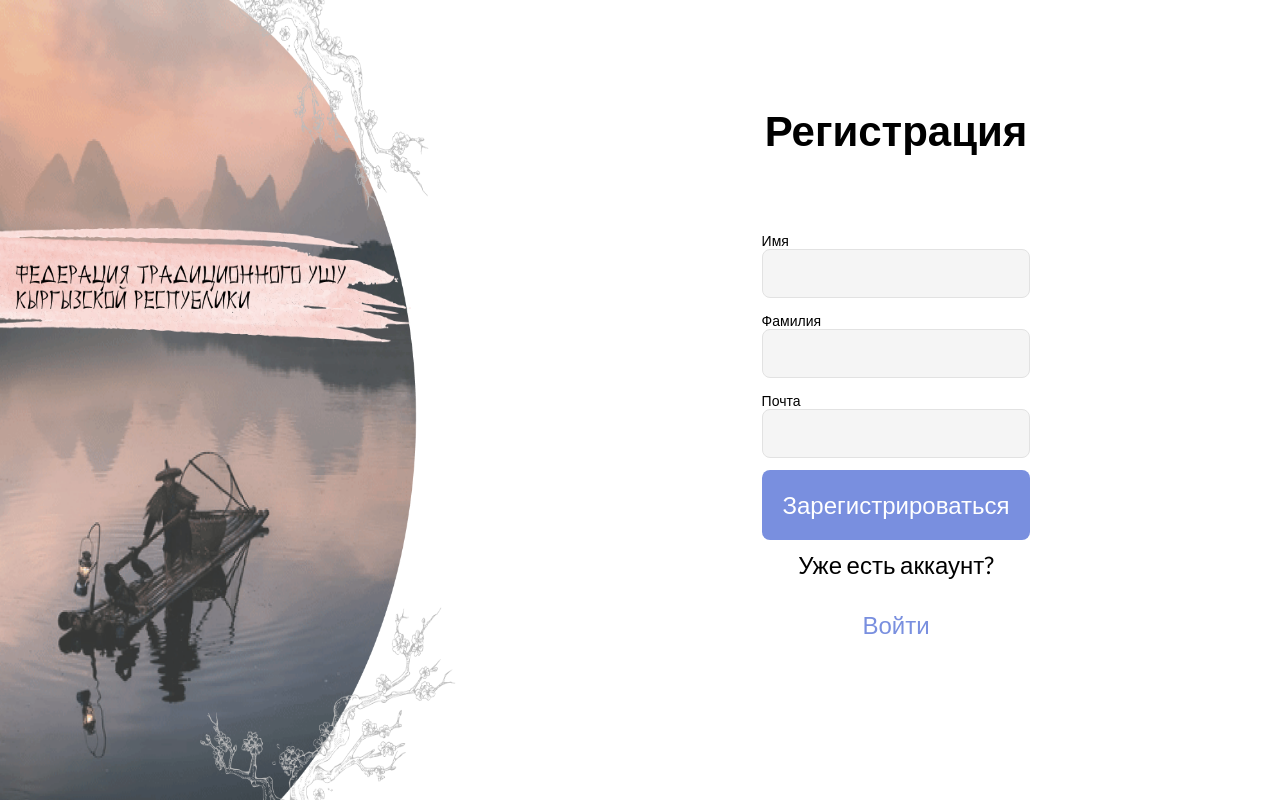
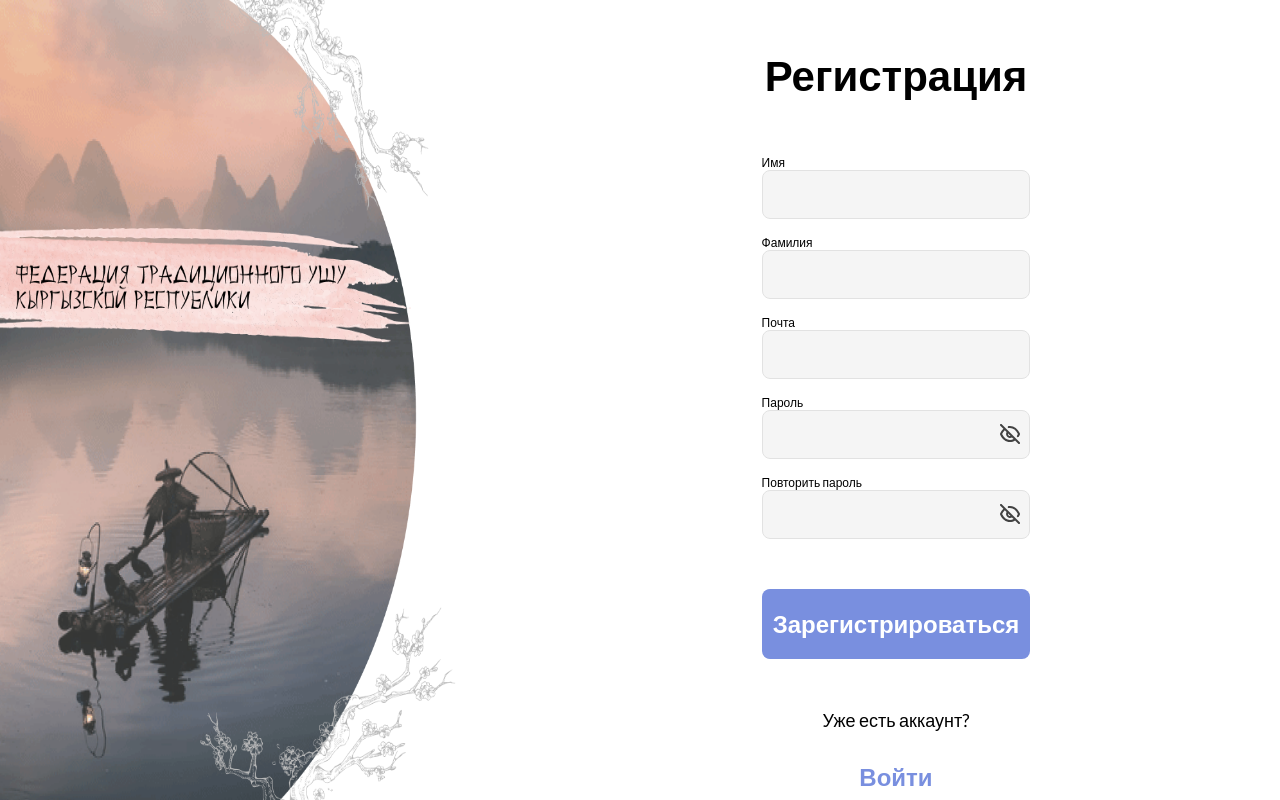
Before and after one commit to Marlen420/wushubook, a React (Create React App) app: page /login/sign-in in a window 1280 px wide. Both pictures are taken after a click on the button "Зарегистрироваться". Built offline with nearby package versions, Linux system fonts and the light colour scheme.

Commit message:
fixed font weight and font size of labels in registration page and login page

```diff
--- a/src/components/Button/style.module.css
+++ b/src/components/Button/style.module.css
@@ -1,6 +1,7 @@
 .primary {
     width: 100%;
     font-size: 24px;
+    font-weight: 700;
     text-align: center;
     background-color: #798FDF;
     color: #fff;
@@ -24,6 +25,7 @@
 .secondary {
     width: 100%;
     font-size: 24px;
+    font-weight: 700;
     text-align: center;
     background: none;
     color: #798FDF;
@@ -38,6 +40,7 @@
     color: #6786F4;
 }
 
+
 /* .secondary:focus {
     border: 4px solid #5B73CE;
     filter: drop-shadow(0px 0px 10px #6563FF);
--- a/src/pages/Login/Authorization/Authorization.jsx
+++ b/src/pages/Login/Authorization/Authorization.jsx
@@ -47,6 +47,7 @@ const Authorization = () => {
                     <Input
                     type="email"
                     name='email'
+                    value={email}
                     onChange={handleEmailChange}
                     required/>
                 </div>
@@ -57,6 +58,7 @@ const Authorization = () => {
                     <Input
                     type={showPassword ? 'text' : 'password'}
                     name='password'
+                    value={password}
                     onChange={handlePasswordChange}
                     required/>
                     <img
--- a/src/pages/Login/Authorization/Authorization.module.css
+++ b/src/pages/Login/Authorization/Authorization.module.css
@@ -44,6 +44,6 @@
     margin: 10px 0;
     width: 100%;
     text-align: center;
-    font-size: 24px;
+    font-size: 18px;
     font-weight: 400;
 }
--- a/src/pages/Login/Login.jsx
+++ b/src/pages/Login/Login.jsx
@@ -15,6 +15,7 @@ const Login = () => {
             <Routes>
                 <Route path="/sign-in" element={<Authorization />} />
                 <Route path="/sign-up" element={<Registration />} />
+                <Route path="/sign-up" element={<Registration />} />
             </Routes>
         </div>
     </div>
--- a/src/pages/Login/Registration/Registration.jsx
+++ b/src/pages/Login/Registration/Registration.jsx
@@ -3,19 +3,37 @@ import styles from './Registration.module.css';
 import Button from '../../../components/Button';
 import Input from '../../../components/Input';
 import { useNavigate } from 'react-router-dom';
+import Eye from '../icons/Eye.svg';
+import EyeSlash from '../icons/EyeSlash.svg';
+
+// Validation
+const validationForm = (data) => {
+    return true;
+}
 
 //Регистрация
 
 function Registration() {
     const navigate = useNavigate();
 
+    const [showPassword, setShowPassword] = useState(false);
+    const [showConfirmPassword, setShowConfirmPassword] = useState(false);
+
     const [name, setName] = useState('');
     const [lastname, setLastname] = useState('');
     const [email, setEmail] = useState('');
+    const [password, setPassword] = useState('');
+    const [confirmPassword, setConfirmPassword] = useState('');
 
     const handleChangeName = (e) => setName(e.target.value);
     const handleChangeLastname = (e) => setLastname(e.target.value);
     const handleEmailChange = (e) => setEmail(e.target.value);
+    const handlePasswordChange = (e) => setPassword(e.target.value);
+    const handleConfirmPasswordChange = (e) => setConfirmPassword(e.target.value);
+
+    const handleShowPassword = () => setShowPassword(!showPassword);
+    const handleShowConfirmPassword = () => setShowPassword(!showConfirmPassword);
+
 
     const handleSigninButton = () => navigate('/login/sign-in');
 
@@ -30,6 +48,8 @@ function Registration() {
             <form
             onSubmit={handleFormSubmit}
             className={styles.form}>
+                <div className={styles.input_list_holder}>
+
                     <div className={styles['name_holder', 'input_holder']}>
                         <label
                         className={styles.input_label}
@@ -60,6 +80,39 @@ function Registration() {
                         onChange={handleEmailChange}
                         required/>
                     </div>
+                    <div className={styles['password_holder', 'input_holder']}>
+                        <label
+                        className={styles.input_label}
+                        htmlFor="password">Пароль</label>
+                        <Input
+                        type={showPassword ? 'text' : 'password'}
+                        name='password'
+                        value={password}
+                        onChange={handlePasswordChange}
+                        required/>
+                        <img
+                        onClick={handleShowPassword}
+                        src={showPassword ? Eye : EyeSlash}
+                        alt="show password image"
+                        className={styles.password_show_button}/>
+                    </div>
+                    <div className={styles['confirm_password_holder', 'input_holder']}>
+                        <label
+                        className={styles.input_label}
+                        htmlFor="confirm password">Повторить пароль</label>
+                        <Input
+                        type={showConfirmPassword ? 'text' : 'password'}
+                        name='confirm password'
+                        value={confirmPassword}
+                        onChange={handleConfirmPasswordChange}
+                        required/>
+                        <img
+                        onClick={handleShowConfirmPassword}
+                        src={showConfirmPassword ? Eye : EyeSlash}
+                        alt="show password image"
+                        className={styles.password_show_button}/>
+                    </div>
+                </div>
                 <Button
                 type='submit'>Зарегистрироваться</Button>
             </form>
--- a/src/pages/Login/Registration/Registration.module.css
+++ b/src/pages/Login/Registration/Registration.module.css
@@ -1,19 +1,18 @@
 .holder {
     width: 35%;
     height: 100%;
-    padding: 10% 0;
-
 }
 
 .title {
     width: 100%;
     text-align: center;
-    height: 15%;
     font-size: 42px;
+    margin: 50px 0 0 0;
 }
 
 .form {
     box-sizing: border-box;
+    margin: 50px 0;
 }
 
 .input_holder {
@@ -22,7 +21,7 @@
 }
 
 .input_label {
-    font-size: 14px;
+    font-size: 12px;
     font-weight: 500;
 }
 
@@ -48,13 +47,21 @@
     padding: 10px 0;
 }
 
-.bottom_side {
+.input_list_holder {
+    margin-bottom: 50px;
 }
 
 .bottom_title {
     margin: 10px 0;
     width: 100%;
     text-align: center;
-    font-size: 24px;
+    font-size: 18px;
     font-weight: 400;
 }
+
+.password_show_button {
+    position: absolute;
+    right: 3%;
+    top: 45%;
+    cursor: pointer;
+}
```
Also changed, not shown: 1 other file (tests, documents, lock files or other folders). Lines whose indentation alone changed are shown as unchanged.
